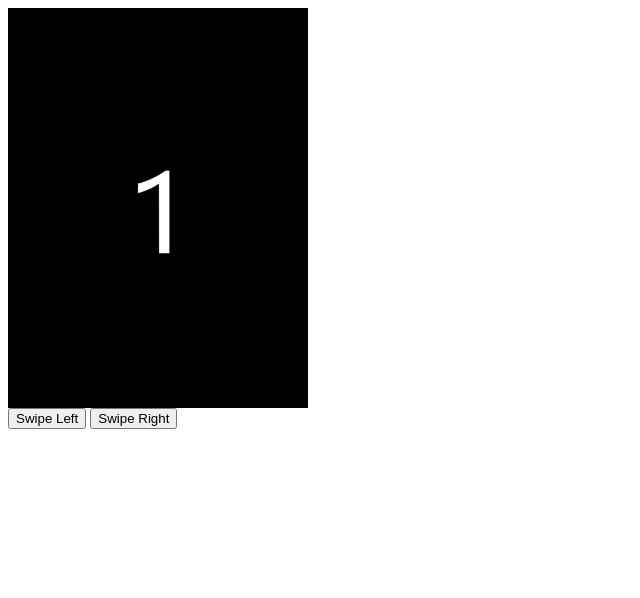
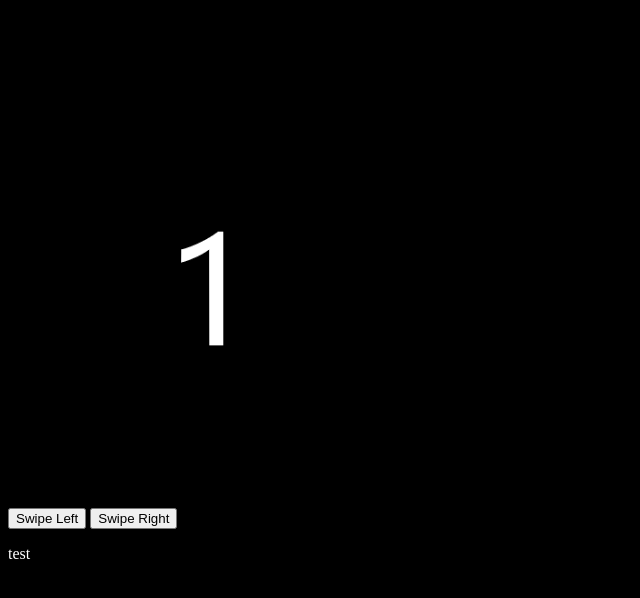
Before and after one commit to kasp260i/testswipe, a plain HTML site: page index.html in a window 1280 px wide. Shown: the whole page, without its empty margins (0-640 px from the left). Drawn offline with Linux system fonts and the light colour scheme.

Commit message:
Add files via upload

```diff
--- a/index.html
+++ b/index.html
@@ -15,6 +15,7 @@
     </div>
     <button id="left-button">Swipe Left</button>
     <button id="right-button">Swipe Right</button>
+    <p style="color: white;">test</p>
     <script src="script.js" async defer></script>
   </body>
 </html>
--- a/script.js
+++ b/script.js
@@ -22,8 +22,8 @@ function displayCurrentItem() {
   // Set the src attribute of the img element to the path of the image you want to display
   imgElement.src = tekst;
   // Set the width and height of the image (optional)
-  imgElement.width = '300';
-  imgElement.height = '400';
+  imgElement.width = '400';
+  imgElement.height = '550';
 
   // Clear the innerHTML of the currentItem element
   currentItem.innerHTML = '';
--- a/style.css
+++ b/style.css
@@ -1,7 +1,15 @@
+body,html{
+  width: 100%;
+  height: 100%;
+  background-color: black;
+}
+
+
+
 #container {
   position: relative;
-  width: 300px;
-  height: 400px;
+  width: 400px;
+  height: 500px;
   overflow: hidden;
 }
 
```
